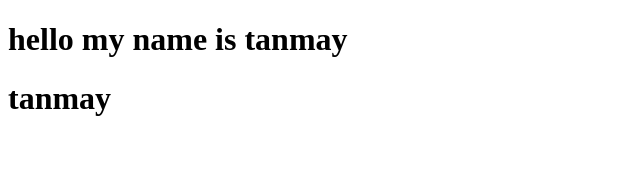
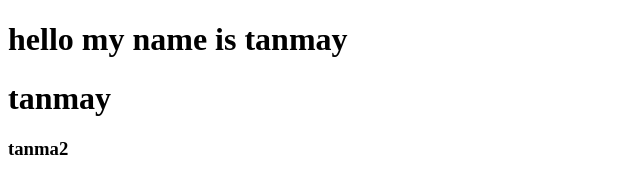
Before and after one commit to GODZ-k/git_tutorial, a plain HTML site: page index.html in a window 1280 px wide. Shown: the full height of the page, 0-640 px from the left. Drawn offline with Linux system fonts and the light colour scheme.

Commit message:
new changes

```diff
--- a/index.html
+++ b/index.html
@@ -10,6 +10,9 @@
 <body>
     <h1>hello my name is tanmay</h1>
     <h1>tanmay</h1>
+    <h3>tanma2
+
+    </h3>
 </body>
 
 </html>
```
